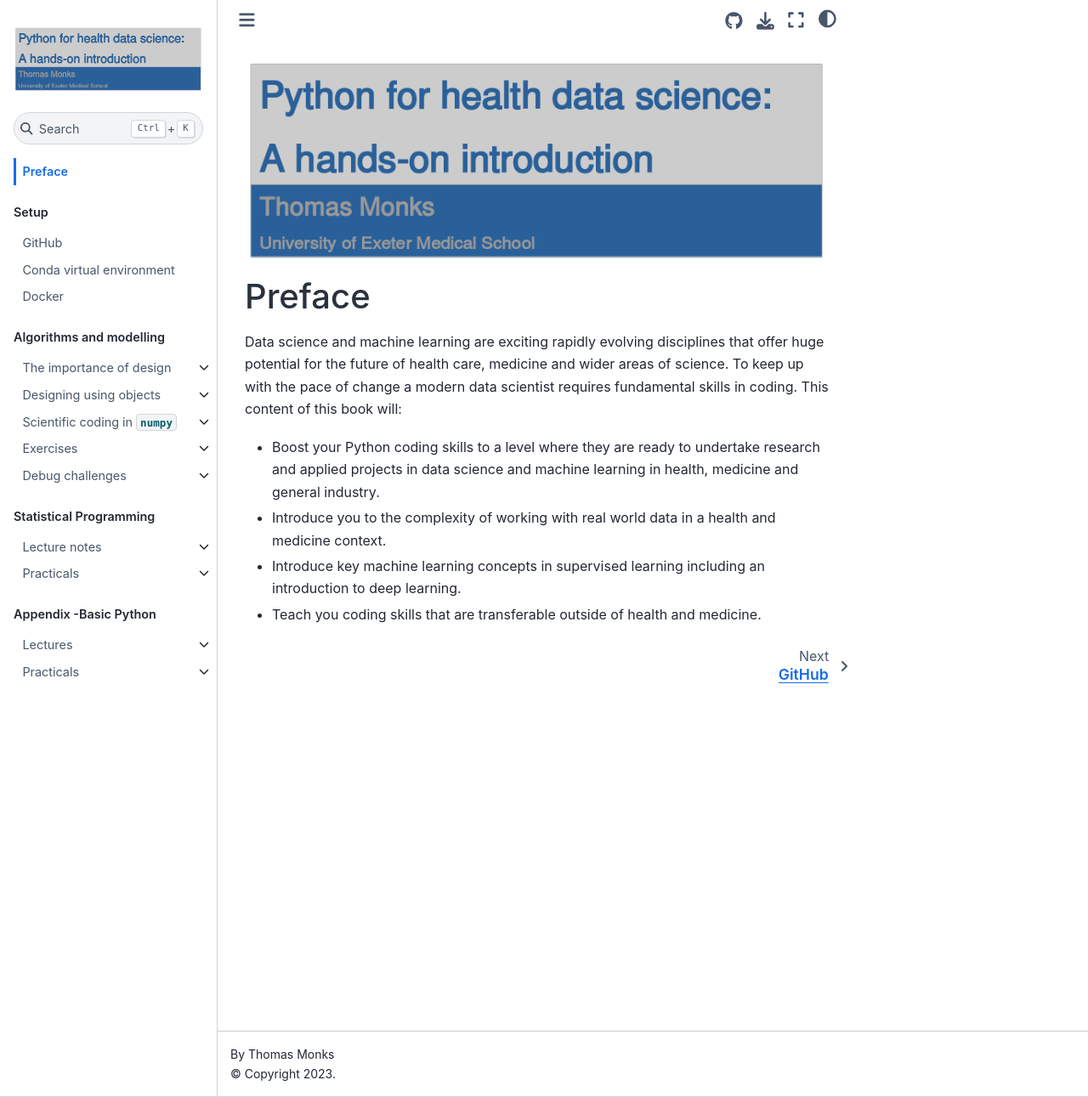
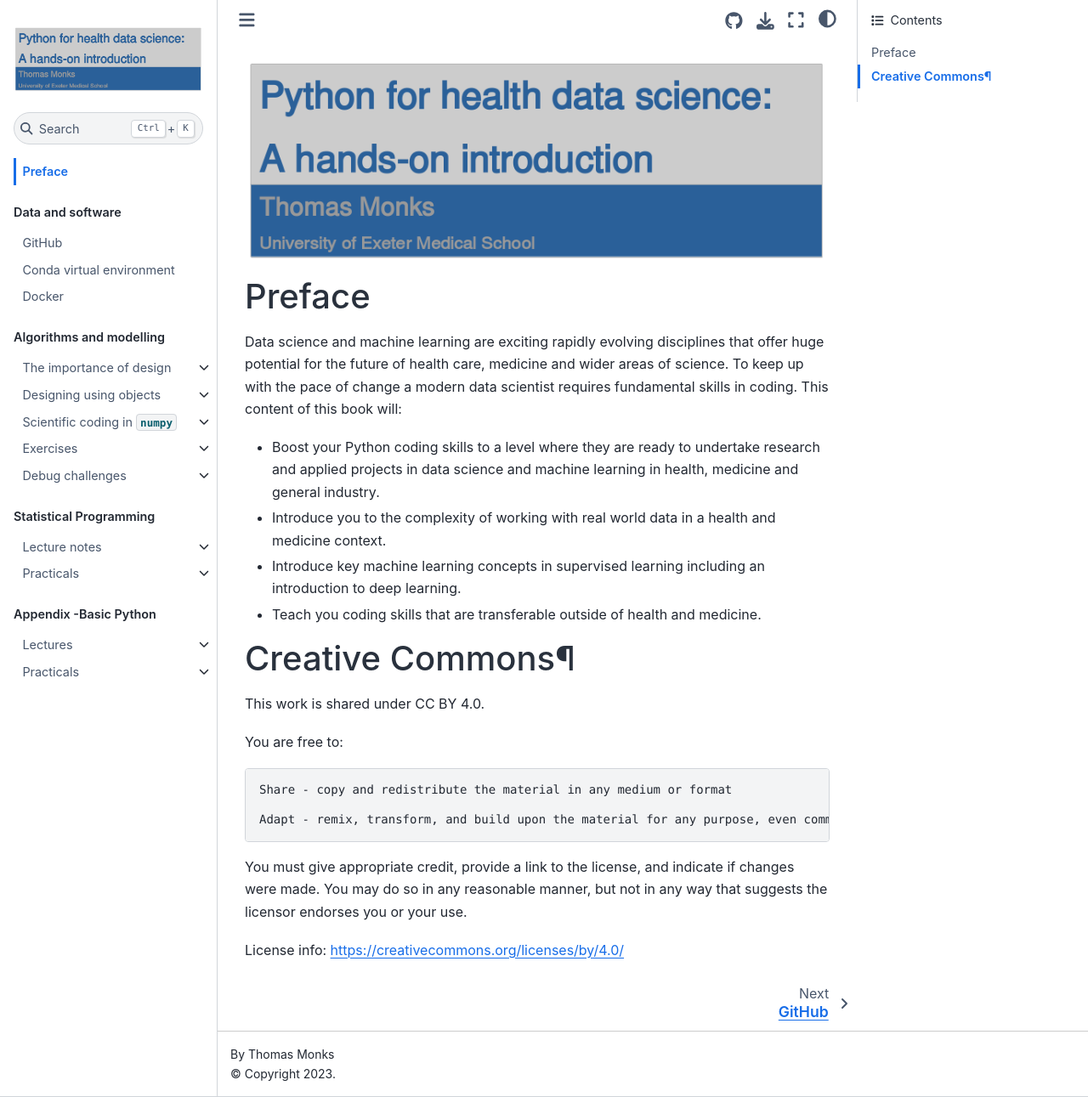
Before and after one commit to health-data-science-OR/coding-for-ml, a Jupyter Book: the page built from content/front_page.md, in a window 1280 px wide and 1291 px high. Shown: the whole window at 85% size. Built offline with Jupyter Book 1.0.4 settings and Sphinx 7.4.7 and the Sphinx Book theme 1.1.4, drawn with Linux system fonts in a browser that asks for light colours; pages that are not in the unit, such as notebooks, are missing from menus.

```diff
--- a/_toc.yml
+++ b/_toc.yml
@@ -1,7 +1,7 @@
 - file: content/front_page
   numbered: false
 
-- part: Setup
+- part: Data and software
   chapters:
   - file: content/001_setup/git
   - file: content/001_setup/conda
--- a/content/front_page.md
+++ b/content/front_page.md
@@ -8,3 +8,17 @@ Data science and machine learning are exciting rapidly evolving disciplines that
 * Introduce you to the complexity of working with real world data in a health and medicine context.
 * Introduce key machine learning concepts in supervised learning including an introduction to deep learning.
 * Teach you coding skills that are transferable outside of health and medicine.
+
+# Creative Commons¶
+
+This work is shared under CC BY 4.0.
+
+You are free to:
+
+    Share - copy and redistribute the material in any medium or format
+
+    Adapt - remix, transform, and build upon the material for any purpose, even commercially.
+
+You must give appropriate credit, provide a link to the license, and indicate if changes were made. You may do so in any reasonable manner, but not in any way that suggests the licensor endorses you or your use.
+
+License info: https://creativecommons.org/licenses/by/4.0/
```
Also changed, not shown: content/01_algorithms/05_debug/01_debug_numpy.md (+1 -1 lines), content/01_algorithms/01_design/01_primes.ipynb, content/01_algorithms/01_design/02_better_design.ipynb, content/01_algorithms/01_design/03_micro_opt.ipynb, content/01_algorithms/01_design/04_summing_up.ipynb, content/01_algorithms/02_oop.ipynb, content/01_algorithms/02_oop/01_python_classes.ipynb, content/01_algorithms/03_numpy.ipynb, content/01_algorithms/03_numpy/01_performance.ipynb, content/01_algorithms/03_numpy/02_intermediate_numpy.ipynb, content/01_algorithms/03_numpy/02_vectors.ipynb, content/01_algorithms/03_numpy/04_real.ipynb, content/01_algorithms/03_numpy/05_primes.ipynb, content/01_algorithms/04_exercises/01_science_funcs.ipynb, 2 more files, 1 other file.
